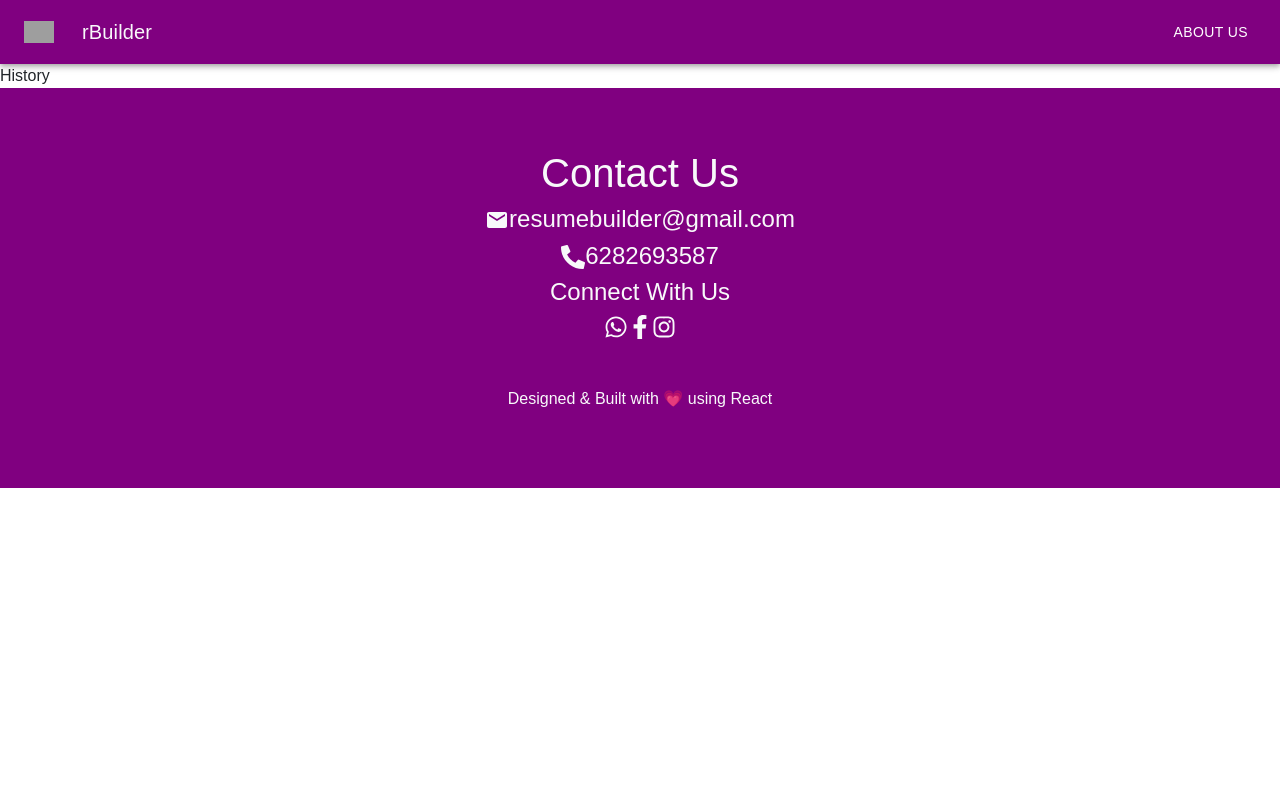
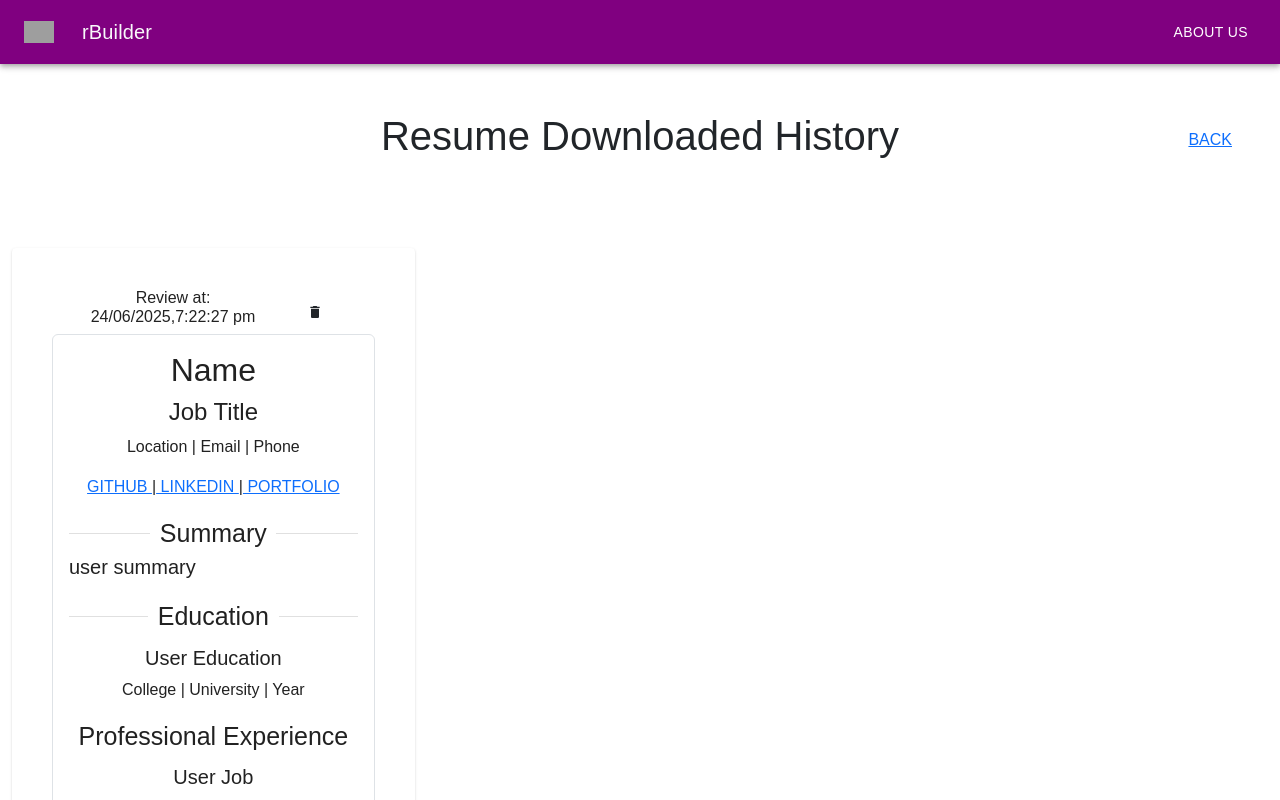
Before and after one commit to Minu-Rose-Vazhappilly/React-Resume-Builder, a React (Vite) app: page /history in a window 1280 px wide. Shown: the top 800 px of the page. Built offline with nearby package versions, Linux system fonts and the light colour scheme; grey boxes are pictures that could not be loaded; a web font is replaced by a local one.

Commit message:
started logic in steps.jsx

```diff
--- a/src/Components/Steps.jsx
+++ b/src/Components/Steps.jsx
@@ -15,6 +15,37 @@ function Steps() {
   const skillSuggestionArray = ['NODE JS','EXPRESS','MONGODB','REACT','ANGULAR','NEXT JS','BOOTSTRAP','TAILWIND','CSS','GIT']
   const [activeStep, setActiveStep] = React.useState(0);
   const [skipped, setSkipped] = React.useState(new Set());
+  //state for storing user input data
+  const [userInput,setUserInput] = React.useState({
+    personelData:{
+      name:'',
+      jobTitle:'',
+      location:'',
+      email:'',
+      phone:'',
+      github:'',
+      linkedin:'',
+      portfolio:''
+    },
+    education:{
+      course:'',
+      college:'',
+      university:'',
+      year:''
+    },
+    experience:{
+      jobRole:'',
+      company:'',
+      jobLocation:'',
+      duration:''
+    },
+    skills:[],
+    summary:''
+
+  });
+
+  console.log(userInput);
+
 
   const isStepOptional = (step) => {
     return step === 1;
@@ -65,9 +96,9 @@ function Steps() {
         <div>
           <h3>Personal Details</h3>
           <div className="d-flex row p-3">
-            <TextField id="standard-basic-name" label="Full Name" variant="standard"/>
-            <TextField id="standard-basic-title" label="Job Title" variant="standard"/>
-            <TextField id="standard-basic-Location" label="Location" variant="standard"/>
+            <TextField id="standard-basic-name" label="Full Name" variant="standard"  onChange={e=>setUserInput({...userInput,personelData:{...userInput.personelData,name:e.target.value}})}/>
+            <TextField id="standard-basic-title" label="Job Title" variant="standard" onChange={e=>setUserInput({...userInput,personelData:{...userInput.personelData,jobTitle:e.target.value}})}/>
+            <TextField id="standard-basic-Location" label="Location" variant="standard" onChange={e=>setUserInput({...userInput,personelData:{...userInput.personelData,location:e.target.value}})}/>
           </div>
         </div>
       )
@@ -75,7 +106,7 @@ function Steps() {
         <div>
           <h3>Personal Details</h3>
           <div className="d-flex row p-3">
-            <TextField id="standard-basic-name" label="Full Name" variant="standard"/>
+            <TextField id="standard-basic-name" label="Full Name" variant="standard" />
             <TextField id="standard-basic-title" label="Job Title" variant="standard"/>
             <TextField id="standard-basic-Location" label="Location" variant="standard"/>
           </div>
@@ -85,9 +116,9 @@ function Steps() {
         <div>
           <h3>Contact Details</h3>
           <div className="d-flex row p-3">
-            <TextField id="standard-basic-mail" label=" Email" variant="standard"/>
-            <TextField id="standard-basic-phone" label="Phone Number" variant="standard"/>
-            <TextField id="standard-basic-github" label="GitHub Profile Link" variant="standard"/>
+            <TextField id="standard-basic-mail" label=" Email" variant="standard" onChange={e=>setUserInput({...userInput,personelData:{...userInput.personelData,email:e.target.value}})}/>
+            <TextField id="standard-basic-phone" label="Phone Number" variant="standard" onChange={e=>setUserInput({...userInput,personelData:{...userInput.personelData,phone:e.target.value}})}/>
+            <TextField id="standard-basic-github" label="GitHub Profile Link" variant="standard" onChange={e=>setUserInput({...userInput,personelData:{...userInput.personelData,github:e.target.value}})}/>
              <TextField id="standard-basic-linkedin" label="Linkedin Profile Link" variant="standard"/>
               <TextField id="standard-basic-portfolio" label="Portfolio Link" variant="standard"/>
           </div>
--- a/src/Pages/History.jsx
+++ b/src/Pages/History.jsx
@@ -1,8 +1,58 @@
 import React from 'react'
+import Box from '@mui/material/Box';
+import Paper from '@mui/material/Paper';
+import { Link } from 'react-router-dom';
+import Divider from '@mui/material/Divider';
+import Stack from '@mui/material/Stack';
+import Button from '@mui/material/Button';
+import { MdDelete } from "react-icons/md";
 
 function History() {
   return (
-    <div>History</div>
+    <div>
+      <div className=''>
+          <h1 className='text-center my-5'>Resume Downloaded History</h1>
+          <span><Link to={'/'} style={{marginTop:"-80px"}} className='float-end me-5'>BACK</Link></span>
+      </div>
+      <Box component="section" className='container-fluid'>
+      <div className='row'>
+        <div className='col-md-4'>
+          <Paper sx={{ my:5,p:5,textAlign:'center'}}>
+            <div className='d-flex align-items-center justify-content-evenly'>
+              <h6>Review at: <br />24/06/2025,7:22:27 pm</h6>
+              <button className='btn '><MdDelete /></button>
+            </div>
+            <div className='border rounded p-3'>
+              <h2>Name</h2>
+              <h4>Job Title</h4>
+              <p><span>Location</span> | <span>Email</span> | <span>Phone</span></p>
+              <p>
+                  <Link href={""}>GITHUB </Link> |
+                  <Link href={""}> LINKEDIN </Link> |
+                  <Link href={""}> PORTFOLIO</Link>
+              </p>
+              <Divider sx={{fontSize:"25px"}}>Summary</Divider>
+              <p className='fs-5 text-start'>user summary</p>
+              <Divider sx={{fontSize:"25px",marginBottom:"10px"}}>Education</Divider>
+              <h5>User Education</h5>
+              <p><span>College</span> | <span>University</span> | <span>Year</span></p>
+
+              <Divider sx={{fontSize:"25px",marginBottom:"10px"}}>Professional Experience</Divider>
+              <h5>User Job</h5>
+              <p><span>Comapny</span> | <span>Location</span> | <span>Duration</span></p>
+
+              <Divider sx={{fontSize:"25px",marginBottom:"10px"}}>Skills</Divider>
+              <Stack justifyContent={'space-evenly'} spacing={2} direction="row" sx={{flexWrap:'wrap',gap:'10px'}}>
+
+            <Button variant="contained">User skill</Button>
+
+          </Stack>
+            </div>
+          </Paper>
+        </div>
+      </div>
+    </Box>
+    </div>
   )
 }
 
```
